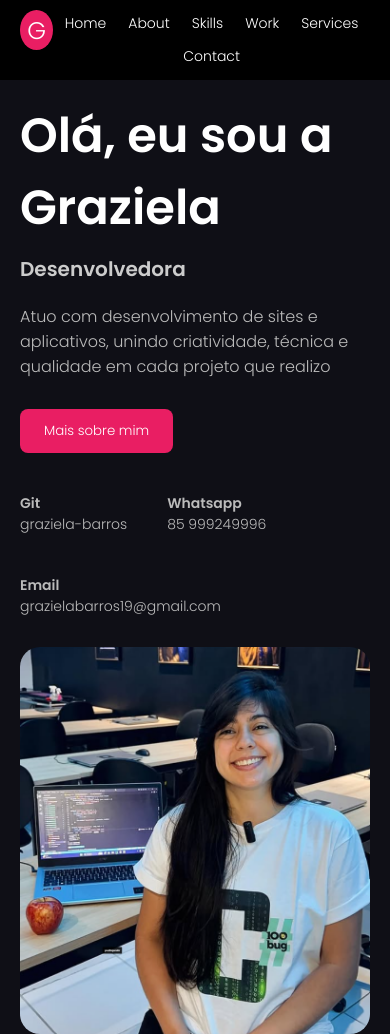
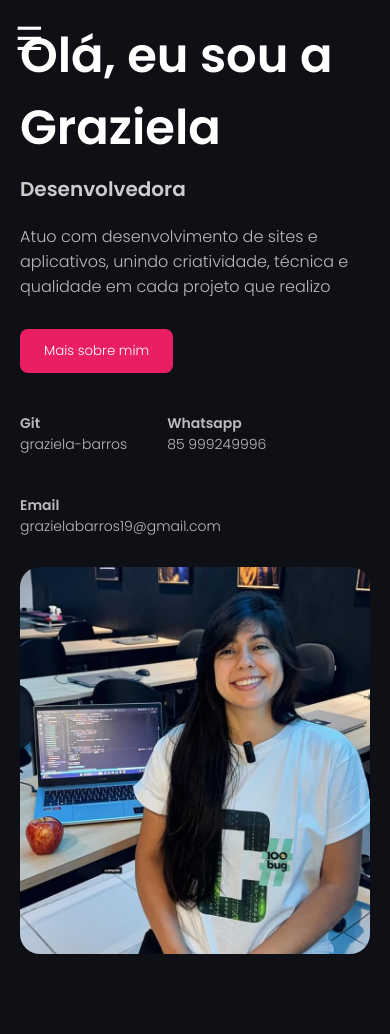
Before and after one commit to graziela-barros/grazi.dev, a plain HTML site: page index.html in a window 390 px wide. After the commit the page ends 981 px from the top, so only its background shows below. Drawn offline with Linux system fonts and the light colour scheme.

Commit message:
Arquivos da página

```diff
--- a/index.html
+++ b/index.html
@@ -1,5 +1,5 @@
 <!DOCTYPE html>
-<html lang="en">
+<html lang="pt-BR">
 <head>
   <meta charset="UTF-8" />
   <meta name="viewport" content="width=device-width, initial-scale=1.0" />
@@ -8,6 +8,10 @@
   <link rel="stylesheet" href="styles.css">
 </head>
 <body>
+
+  <!-- Botão hambúrguer -->
+  <button class="menu-toggle" aria-label="Abrir menu">&#9776;</button>
+
   <div class="container">
     <div class="sidebar">
       <div class="logo">G</div>
@@ -26,11 +30,13 @@
         <h1>Olá, eu sou a Graziela</h1>
         <h2>Desenvolvedora</h2>
         <p>Atuo com desenvolvimento de sites e aplicativos, unindo criatividade, técnica e qualidade em cada projeto que realizo</p>
-        <button class="btn"><a class="link_botao" href="https://www.instagram.com/profgrazielabarros/">Mais sobre mim</a></button>
+        <button class="btn">
+          <a class="link_botao" href="https://www.instagram.com/profgrazielabarros/">Mais sobre mim</a>
+        </button>
         <div class="contact-info">
           <div class="contact-item">
             <strong>Git</strong>
-           graziela-barros
+            graziela-barros
           </div>
           <div class="contact-item">
             <strong>Whatsapp</strong>
@@ -43,9 +49,20 @@
         </div>
       </div>
       <div class="profile-img">
-        <img src="graziela.png" alt="Profile Picture" />
+        <img src="graziela.png" alt="Minha imagem" />
       </div>
     </div>
   </div>
+
+  <!-- Script para abrir/fechar o menu no mobile -->
+  <script>
+    const toggle = document.querySelector(".menu-toggle");
+    const sidebar = document.querySelector(".sidebar");
+
+    toggle.addEventListener("click", () => {
+      sidebar.classList.toggle("active");
+    });
+  </script>
+
 </body>
 </html>
--- a/styles.css
+++ b/styles.css
@@ -1,4 +1,3 @@
-
 * {
   margin: 0;
   padding: 0;
@@ -11,6 +10,20 @@
   color: #fff;
   display: flex;
   flex-direction: column;
+}
+
+/* Botão hambúrguer */
+.menu-toggle {
+  display: none;
+  position: fixed;
+  top: 15px;
+  left: 15px;
+  font-size: 2rem;
+  background: none;
+  border: none;
+  color: #fff;
+  z-index: 1001;
+  cursor: pointer;
 }
 
 .container {
@@ -29,6 +42,8 @@
   padding-top: 20px;
   position: fixed;
   height: 100vh;
+  transition: transform 0.3s ease;
+  z-index: 1000;
 }
 
 .sidebar .logo {
@@ -59,6 +74,7 @@
   font-size: 14px;
 }
 
+/* Conteúdo principal */
 .main {
   margin-left: 80px;
   padding: 40px;
@@ -89,7 +105,7 @@
   color: #bbb;
 }
 
-    .main .btn  {
+.main .btn {
   background-color: #e91e63;
   color: white;
   padding: 12px 24px;
@@ -98,10 +114,12 @@
   margin-top: 30px;
   cursor: pointer;
 }
-    .link_botao{
+
+.link_botao {
   text-decoration: none;
   color: white;
 }
+
 .contact-info {
   display: flex;
   gap: 40px;
@@ -127,31 +145,48 @@
   border-radius: 20px;
 }
 
+/* RESPONSIVO */
 @media (max-width: 768px) {
+  .menu-toggle {
+    display: block;
+  }
+
   .container {
     flex-direction: column;
   }
 
   .sidebar {
-        flex-direction: row;
-        height: auto;
-        width: 100%;
-        position: relative;
-        justify-content: space-between;
-        padding: 10px 20px;
+    transform: translateX(-100%);
+    width: 200px;
+    height: 100vh;
+    position: fixed;
+    top: 0;
+    left: 0;
+    background-color: #000;
+    padding: 20px 10px;
+    transition: transform 0.3s ease-in-out;
+  }
+
+  .sidebar.active {
+    transform: translateX(0);
+  }
+
+  .sidebar {
+    flex-direction: column;
+    justify-content: flex-start;
   }
 
   .sidebar nav {
-        flex-direction: row;
-        justify-content: center;
-        flex-wrap: wrap;
-        gap: 12px;
+    flex-direction: column;
+    align-items: flex-start;
+    margin-top: 20px;
   }
 
   .sidebar nav a {
     writing-mode: initial;
     transform: none;
-        margin: 0 5px;
+    margin: 8px 0;
+    font-size: 16px;
   }
 
   .main {
```
Lines whose indentation alone changed are shown as unchanged.
